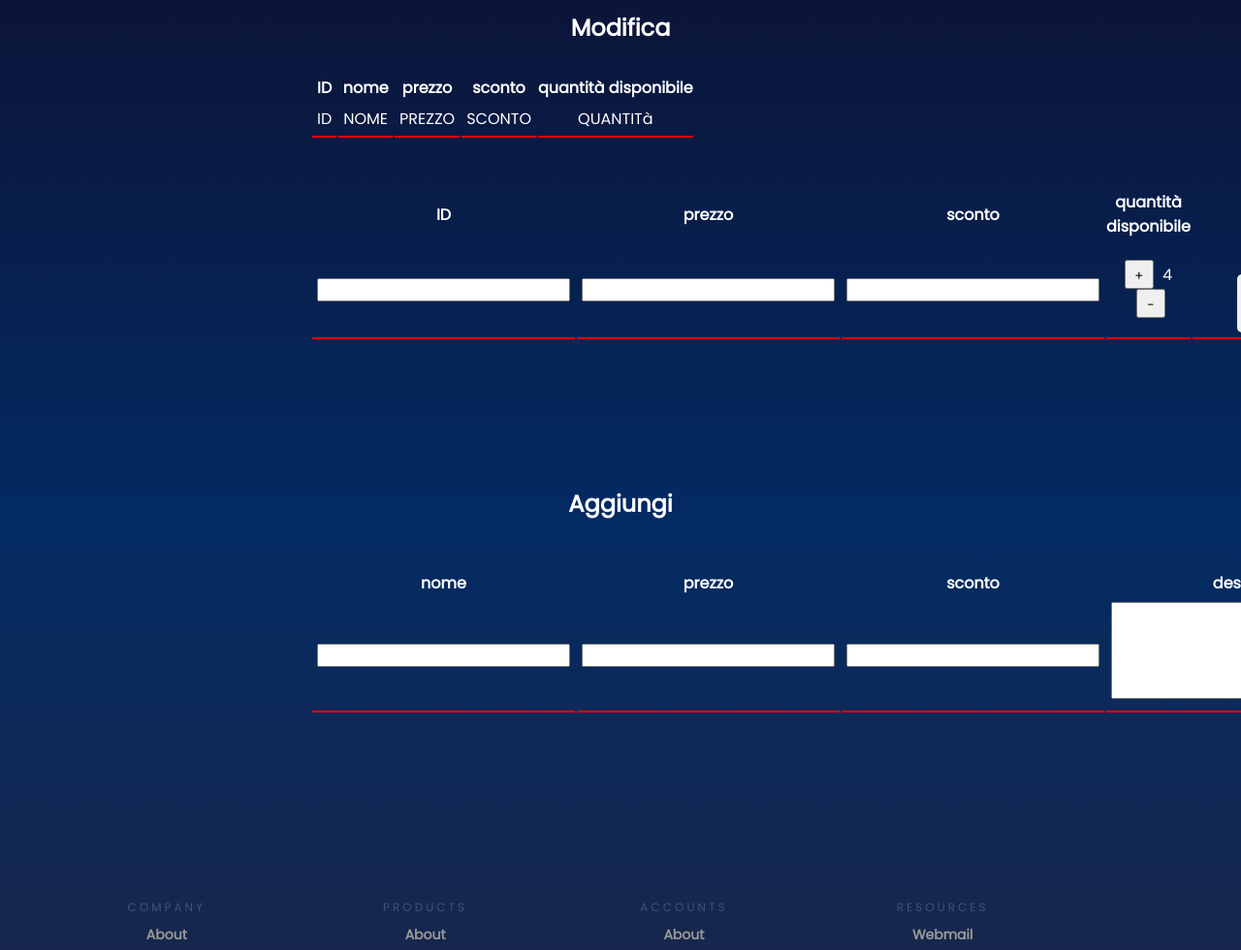
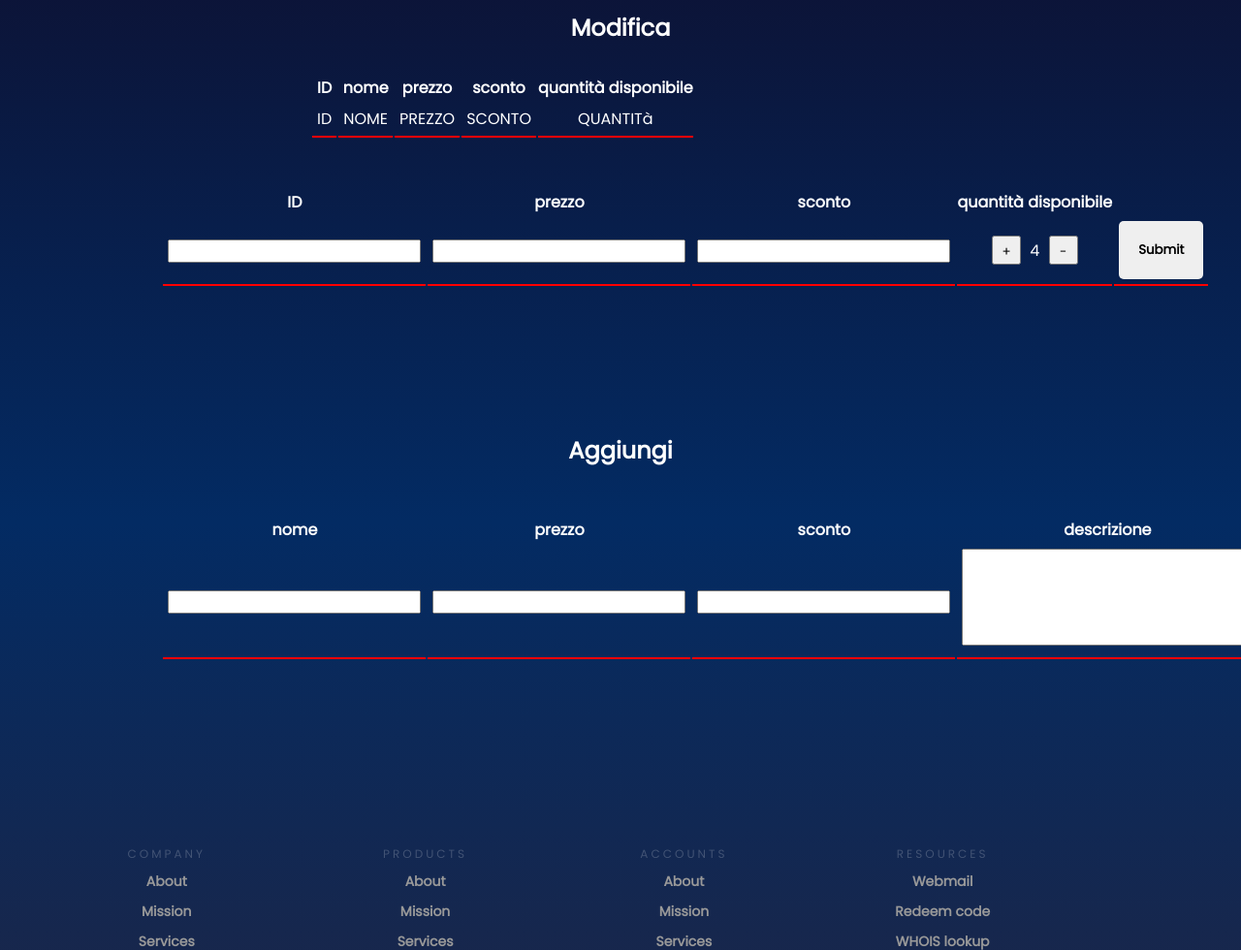
Before and after one commit to Claudio-Palma/GameVault, a PHP site: page /html/admin.html in a window 1280 px wide. Shown: the part 199-1179 px from the top of the page at 97% size. Run offline with PHP 8.4, Linux system fonts and the light colour scheme.

Commit message:
Update admin.css

```diff
--- a/FRONT END/css/admin.css
+++ b/FRONT END/css/admin.css
@@ -127,7 +127,7 @@
 .table{
     text-align: center;
     color: #ffffff;
-    margin-left: 25%;
+    margin-left: 13%;
 }
 
 .btn1{
@@ -149,8 +149,6 @@
     font-weight: bold;
     border-radius: 5px;
     border: none;
-    margin-left: 47.3%;
-    margin-top: 30px;
 }
 
 .descrizione{
```
